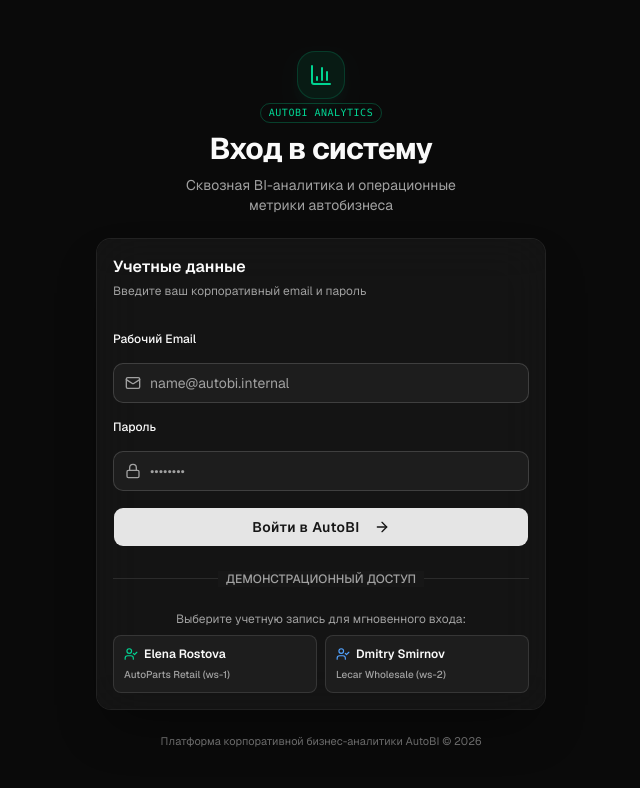
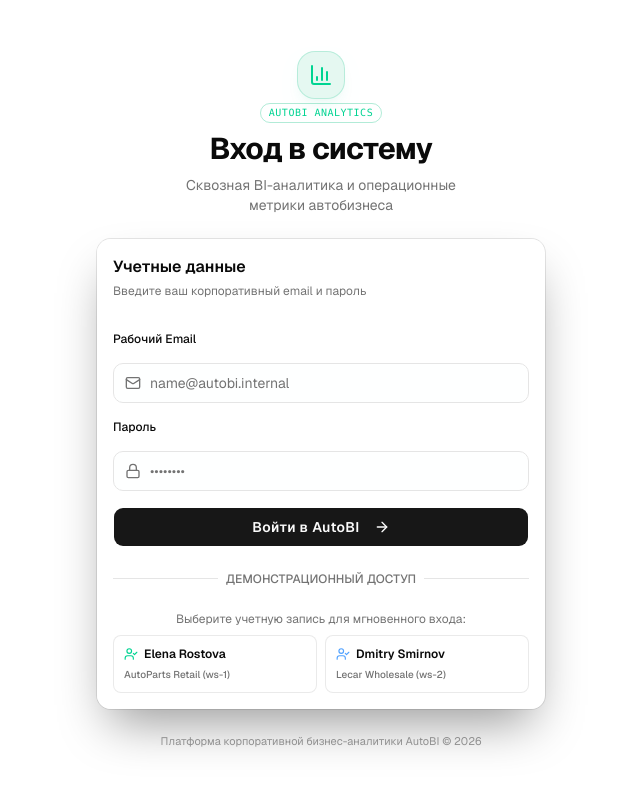
Before and after one commit to Sunpacker/lecar-bi, a Next.js app in the folder frontend/: page /login in a window 1280 px wide. Shown: the top 788 px of the page, without its empty margins (319-959 px from the left). Built offline with nearby package versions, Linux system fonts and the light colour scheme; no server answers.

Commit message:
feat(ui): added theme switch

```diff
--- a/frontend/app/globals.css
+++ b/frontend/app/globals.css
@@ -5,42 +5,43 @@
 @custom-variant dark (&:is(.dark *));
 
 :root {
-  color-scheme: dark;
-  --background: oklch(0.145 0 0);
-  --foreground: oklch(0.985 0 0);
-  --card: oklch(0.205 0 0);
-  --card-foreground: oklch(0.985 0 0);
-  --popover: oklch(0.205 0 0);
-  --popover-foreground: oklch(0.985 0 0);
-  --primary: oklch(0.922 0 0);
-  --primary-foreground: oklch(0.205 0 0);
-  --secondary: oklch(0.269 0 0);
-  --secondary-foreground: oklch(0.985 0 0);
-  --muted: oklch(0.269 0 0);
-  --muted-foreground: oklch(0.708 0 0);
-  --accent: oklch(0.269 0 0);
-  --accent-foreground: oklch(0.985 0 0);
-  --destructive: oklch(0.704 0.191 22.216);
-  --border: oklch(1 0 0 / 10%);
-  --input: oklch(1 0 0 / 15%);
-  --ring: oklch(0.556 0 0);
-  --chart-1: oklch(0.87 0 0);
-  --chart-2: oklch(0.556 0 0);
-  --chart-3: oklch(0.439 0 0);
-  --chart-4: oklch(0.371 0 0);
-  --chart-5: oklch(0.269 0 0);
+  color-scheme: light;
+  --background: oklch(1 0 0);
+  --foreground: oklch(0.145 0 0);
+  --card: oklch(1 0 0);
+  --card-foreground: oklch(0.145 0 0);
+  --popover: oklch(1 0 0);
+  --popover-foreground: oklch(0.145 0 0);
+  --primary: oklch(0.205 0 0);
+  --primary-foreground: oklch(0.985 0 0);
+  --secondary: oklch(0.97 0 0);
+  --secondary-foreground: oklch(0.205 0 0);
+  --muted: oklch(0.97 0 0);
+  --muted-foreground: oklch(0.556 0 0);
+  --accent: oklch(0.97 0 0);
+  --accent-foreground: oklch(0.205 0 0);
+  --destructive: oklch(0.577 0.245 27.325);
+  --border: oklch(0.922 0 0);
+  --input: oklch(0.922 0 0);
+  --ring: oklch(0.708 0 0);
+  --chart-1: oklch(0.646 0.222 41.116);
+  --chart-2: oklch(0.6 0.118 184.704);
+  --chart-3: oklch(0.398 0.07 227.392);
+  --chart-4: oklch(0.828 0.189 84.429);
+  --chart-5: oklch(0.769 0.188 70.08);
   --radius: 0.625rem;
-  --sidebar: oklch(0.205 0 0);
-  --sidebar-foreground: oklch(0.985 0 0);
+  --sidebar: oklch(0.985 0 0);
+  --sidebar-foreground: oklch(0.145 0 0);
   --sidebar-primary: oklch(0.488 0.243 264.376);
   --sidebar-primary-foreground: oklch(0.985 0 0);
-  --sidebar-accent: oklch(0.269 0 0);
-  --sidebar-accent-foreground: oklch(0.985 0 0);
-  --sidebar-border: oklch(1 0 0 / 10%);
-  --sidebar-ring: oklch(0.556 0 0);
+  --sidebar-accent: oklch(0.97 0 0);
+  --sidebar-accent-foreground: oklch(0.205 0 0);
+  --sidebar-border: oklch(0.922 0 0);
+  --sidebar-ring: oklch(0.708 0 0);
 }
 
 .dark {
+  color-scheme: dark;
   --background: oklch(0.145 0 0);
   --foreground: oklch(0.985 0 0);
   --card: oklch(0.205 0 0);
--- a/frontend/app/layout.tsx
+++ b/frontend/app/layout.tsx
@@ -4,6 +4,20 @@ import { Geist } from 'next/font/google'
 import { cn } from '@/lib/utils'
 
 const geist = Geist({ subsets: ['latin'], variable: '--font-sans' })
+
+const themeInitializationScript = `
+  try {
+    const storedTheme = localStorage.getItem('autobi-theme');
+    const prefersDark = window.matchMedia('(prefers-color-scheme: dark)').matches;
+    const theme = storedTheme === 'light' || storedTheme === 'dark'
+      ? storedTheme
+      : prefersDark ? 'dark' : 'light';
+    document.documentElement.classList.toggle('dark', theme === 'dark');
+    document.documentElement.style.colorScheme = theme;
+  } catch {
+    document.documentElement.classList.add('dark');
+  }
+`
 
 export const metadata: Metadata = {
   title: 'AutoBI',
@@ -14,7 +28,10 @@ export default function RootLayout({
   children,
 }: Readonly<{ children: React.ReactNode }>) {
   return (
-    <html lang="ru" className={cn('dark font-sans', geist.variable)}>
+    <html lang="ru" className={cn('font-sans', geist.variable)} suppressHydrationWarning>
+      <head>
+        <script dangerouslySetInnerHTML={{ __html: themeInitializationScript }} />
+      </head>
       <body className="min-h-screen bg-background text-foreground antialiased">
         {children}
       </body>
--- a/frontend/src/shared/ui/layout/header.tsx
+++ b/frontend/src/shared/ui/layout/header.tsx
@@ -1,7 +1,7 @@
 'use client'
 
 import React from 'react'
-import { Menu, LayoutDashboard } from 'lucide-react'
+import { LayoutDashboard, Menu } from 'lucide-react'
 import { Button } from '@/components/ui/button'
 import { Sheet, SheetContent, SheetTitle, SheetTrigger } from '@/components/ui/sheet'
 import { WorkspaceContextBar } from '../../../features/workspace/ui/workspace-context-bar'
@@ -28,6 +28,7 @@ export function Header({ workspaceContext, accessibleWorkspaces }: HeaderProps)
           <Menu className="h-5 w-5" />
           <span className="sr-only">Open menu</span>
         </SheetTrigger>
+
         <SheetContent side="left" className="w-64 p-0">
           <div className="flex h-16 shrink-0 items-center gap-x-2 px-6 border-b border-border">
             <LayoutDashboard className="h-6 w-6 text-emerald-500" />
@@ -35,13 +36,15 @@ export function Header({ workspaceContext, accessibleWorkspaces }: HeaderProps)
               AutoBI
             </SheetTitle>
           </div>
+
           <nav className="flex-1 px-3 py-4 overflow-y-auto">
             <NavigationList onItemClick={() => setOpen(false)} />
           </nav>
         </SheetContent>
       </Sheet>
 
-      <div className="flex flex-1 items-center justify-between min-w-0">
+      <div className="flex min-w-0 flex-1 items-center justify-between gap-3">
+        <div className="min-w-0 flex-1">
           {workspaceContext && (
             <WorkspaceContextBar
               context={workspaceContext}
@@ -49,6 +52,7 @@ export function Header({ workspaceContext, accessibleWorkspaces }: HeaderProps)
             />
           )}
         </div>
+      </div>
     </header>
   )
 }
```
Also changed, not shown: 1 other file (tests, documents, lock files or other folders). Lines whose indentation alone changed are shown as unchanged.
